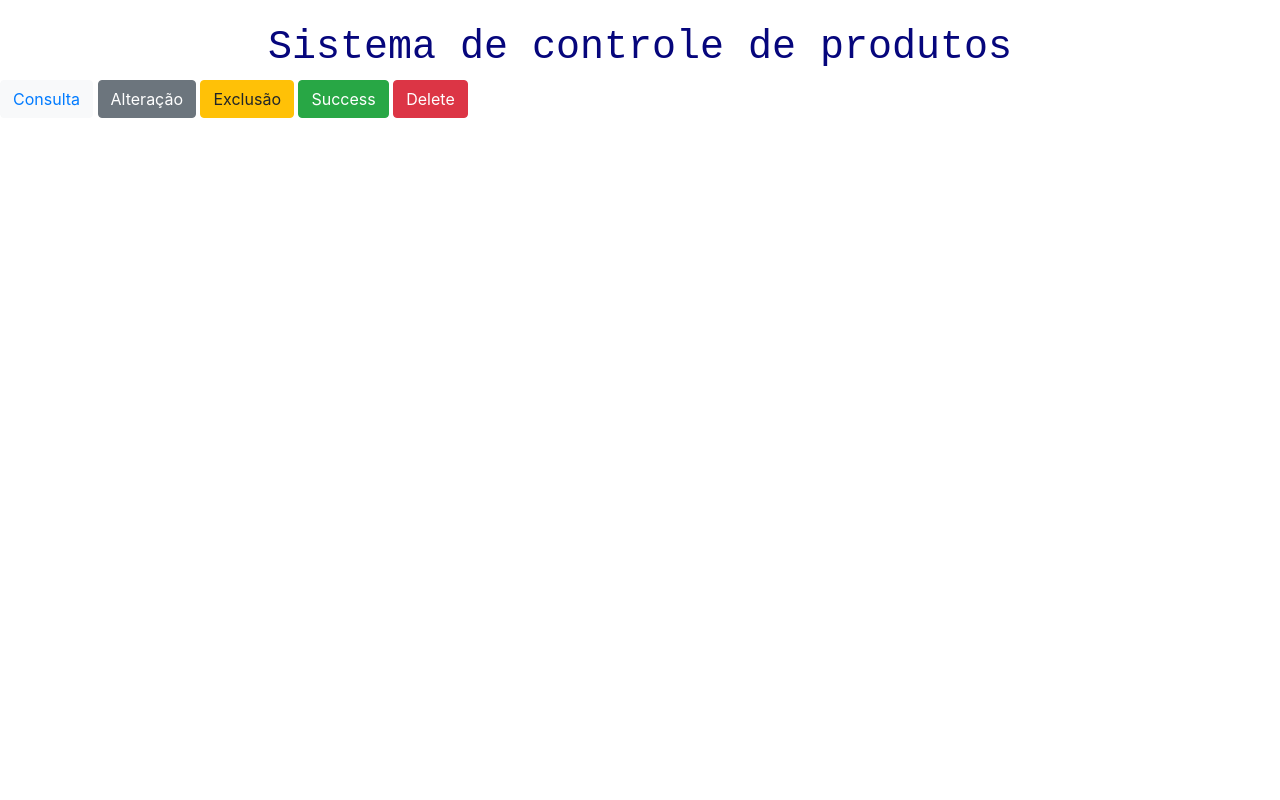
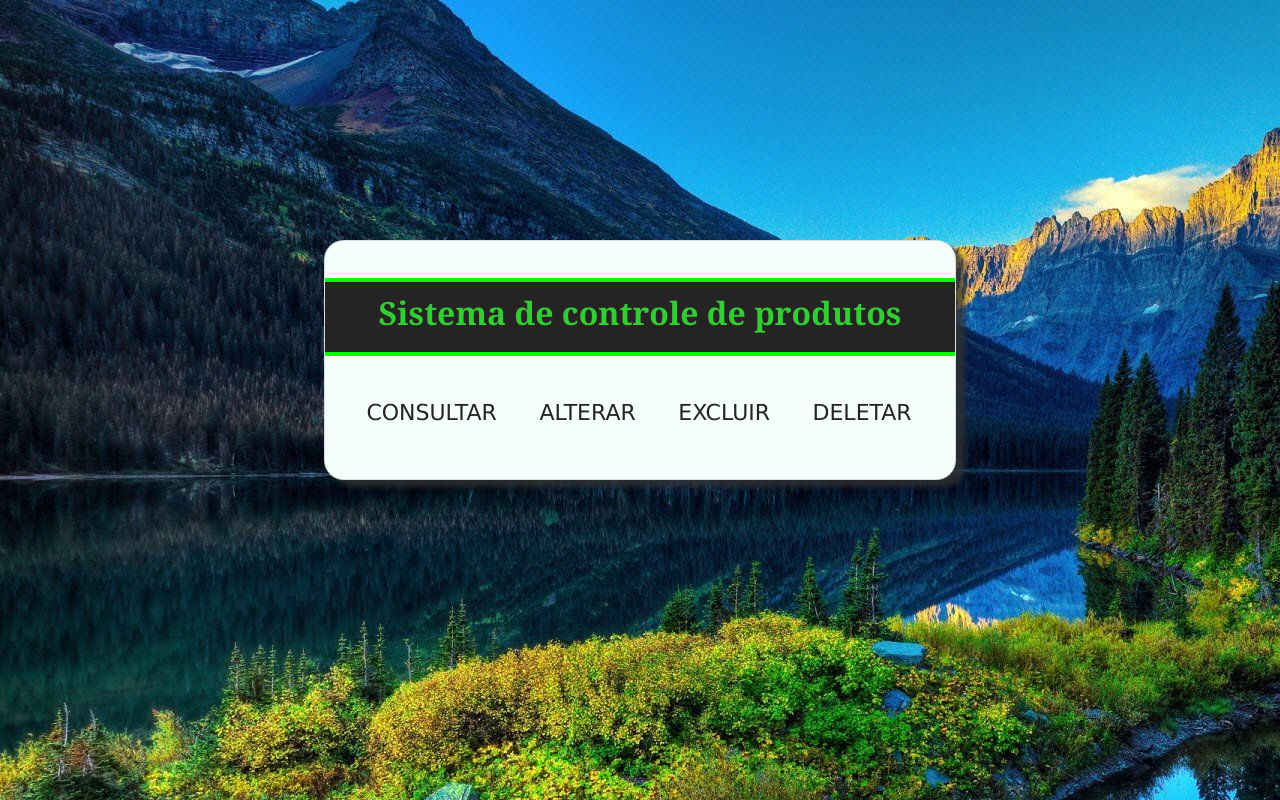
Before and after one commit to GabrieldeOliveiraSev/project-CRUD, a website: page index.html in a window 1280 px wide. Drawn offline with nearby package versions, Linux system fonts and the light colour scheme.

Commit message:
Interfase nos ajustes finais

```diff
--- a/css/global.css
+++ b/css/global.css
@@ -1,16 +1,104 @@
-.titulo {
-    color: #06067c;
+.ibody {
+    background: url(../img/Fundo01.jpg);
+    background-repeat: no-repeat;
+
+}
+.card {
+    -webkit-box-shadow: 9px 7px 5px rgba(50, 50, 50, 0.77);
+	-moz-box-shadow:    9px 7px 5px rgba(50, 50, 50, 0.77);
+	box-shadow:         9px 7px 5px rgba(50, 50, 50, 0.77);
+    background-color:		#F5FFFA;
+    width:632px;
+    height: 240px;
+    margin-left: auto;
+    margin-right: auto;
+    margin-top: 30vh;
     text-align: center;
-    font-family: 'Courier New', Courier, monospace;
+    padding-top: 0px;
+    border-radius: 20px;
 }
 
-html , body {
-    /*Reset do css */
-    margin: 0;
-    padding: 0;
-    box-sizing: border-box;
+.central {
+    width: 900px;
+    margin: auto;
+    padding-top: 13px;
+    height: 80%;
 }
 
-.button {
+.menu-principal{
+    width: 70%;
+    background-color: #252323;
+    height: 70px;
+    margin-right: auto;
 
 }
+
+.titulo {
+    color: #32CD32;
+    text-align: center;
+    font-family:Cambria, Cochin, Georgia, Times, 'Times New Roman', serif;
+    padding-top: 12px;
+    width: 100%;
+    font-weight: bolder;
+}
+
+.hearder-2 {
+    background-color: #00FF00   ;
+    width: 70%;
+    border-bottom: 5x solid #747474;
+    border-width: 10px;
+    height: 4px;
+
+}
+
+
+
+.center-button {
+    display: flex;
+    align-items: center;
+    justify-content: center;
+}
+
+.col-100 {
+    width: 100%;
+    float: left;
+    position: relative;
+}
+
+.menu {
+    width: 138%;
+    float:right;
+    padding-top: 40px;
+
+}
+
+
+.menu ul li {
+    display: inline-block;
+    color:silver;
+    margin-left: 30px;
+    height:84px;
+
+}
+
+
+.menu ul li:hover {
+    border-bottom:  7px solid 	#32CD32;
+    padding-bottom: 18px;
+}
+
+.menu ul li a:hover {
+    color: 	#32CD32;
+    font-weight:bold;
+
+}
+
+.menu ul li a {
+    text-decoration:white;
+    color: #252323;
+    padding: 4px;
+    font-size: 22px;
+    text-transform: uppercase;
+    font-family:Verdana, Geneva, Tahoma, sans-serif;
+
+}
--- a/css/prodlist.css
+++ b/css/prodlist.css
@@ -1,4 +1,4 @@
-tbProds {
+#tbProds {
     font-family: 'Courier New', Courier, monospace;
     border-collapse: collapse;
     width: 100%;
--- a/index.html
+++ b/index.html
@@ -8,19 +8,42 @@
     <meta name="viewport" content="width=device-width, initial-scale=1.0">
     <title>Project CRUD - 2021</title>
 </head>
-<body>
-<br>
-<h1 class="titulo">Sistema de controle de produtos</h1>
-    <div class="button">
+<body class="ibody">
+    <div class="card">
+        <div class="central">
+            <div class="hearder-2">
+            <br>
+        </div>
+        <header class="menu-principal">
+        <h2 class="titulo">Sistema de controle de produtos</h2>
 
-            <button type="button" class="btn btn-light"><a href="./src/prodslist.html">Consulta</a></button>
+        </header>
+<div class="hearder-2">
+    <br>
+</div>
 
-            <button type="button" class="btn btn-secondary">Alteração</button>
-            <button type="button" class="btn btn-warning">Exclusão</button>
-            <button type="button" class="btn btn-success">Success</button>
-            <button type="button" class="btn btn-danger">Delete</button>
+        <main class="col-100 menu-urls">
+
+                    <div class="menu">
+                    <ul>
+                        <li>
+                            <a href="./src/prodslist.html">Consultar</a>
+                        </li>
+                        <li>
+                            <a href="">Alterar</a>
+                        </li>
+                        <li>
+                            <a href="">Excluir</a>
+                        </li>
+                        <li>
+                            <a href="">Deletar</a>
+                        </li>
+                    </ul>
+
+                </div>
+            </div>
+        </div>
     </div>
-
 
     <script src="https://code.jquery.com/jquery-3.4.1.slim.min.js" integrity="sha384-J6qa4849blE2+poT4WnyKhv5vZF5SrPo0iEjwBvKU7imGFAV0wwj1yYfoRSJoZ+n" crossorigin="anonymous"></script>
     <script src="https://cdn.jsdelivr.net/npm/popper.js@1.16.0/dist/umd/popper.min.js" integrity="sha384-Q6E9RHvbIyZFJoft+2mJbHaEWldlvI9IOYy5n3zV9zzTtmI3UksdQRVvoxMfooAo" crossorigin="anonymous"></script>
```
Also changed, not shown: js/prodslist.js (+23 -7 lines), src/prodslist.html (+9 -1 lines), img/Fundo01.jpg (added), 1 other file.
